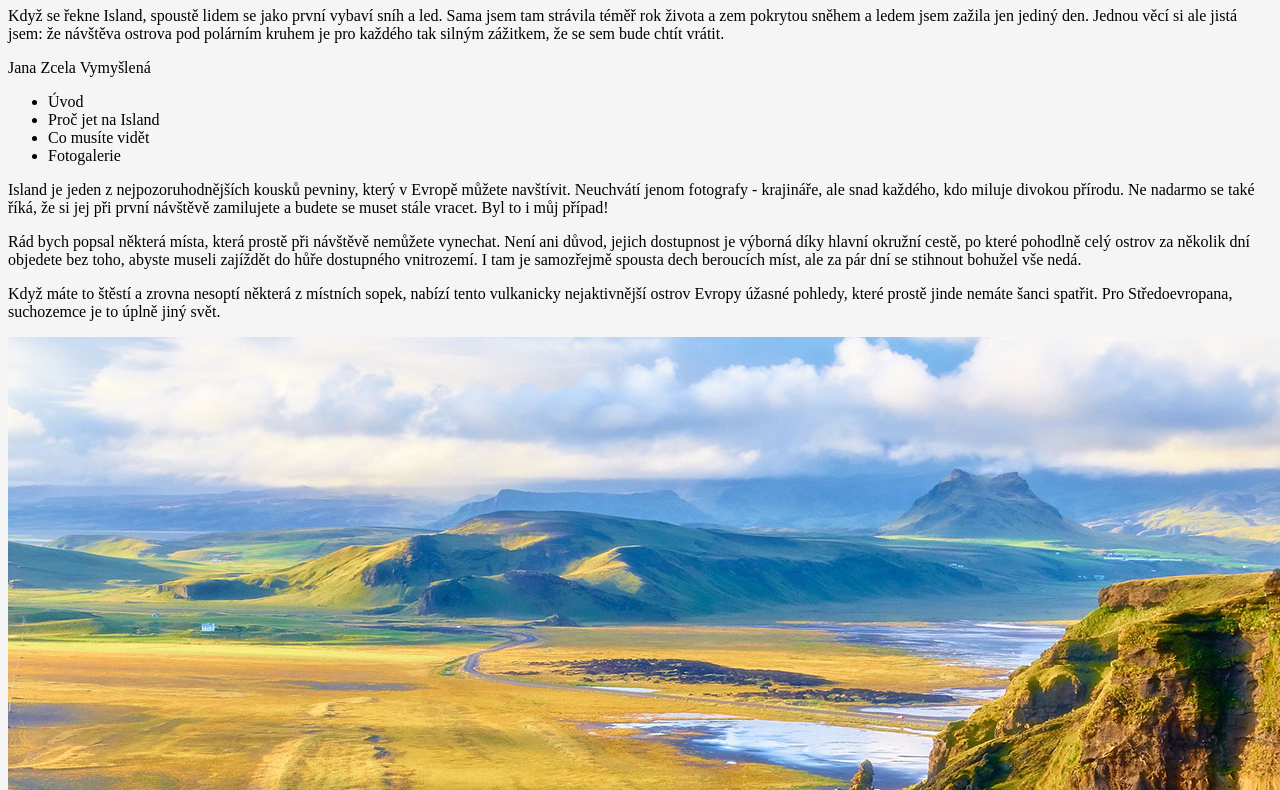
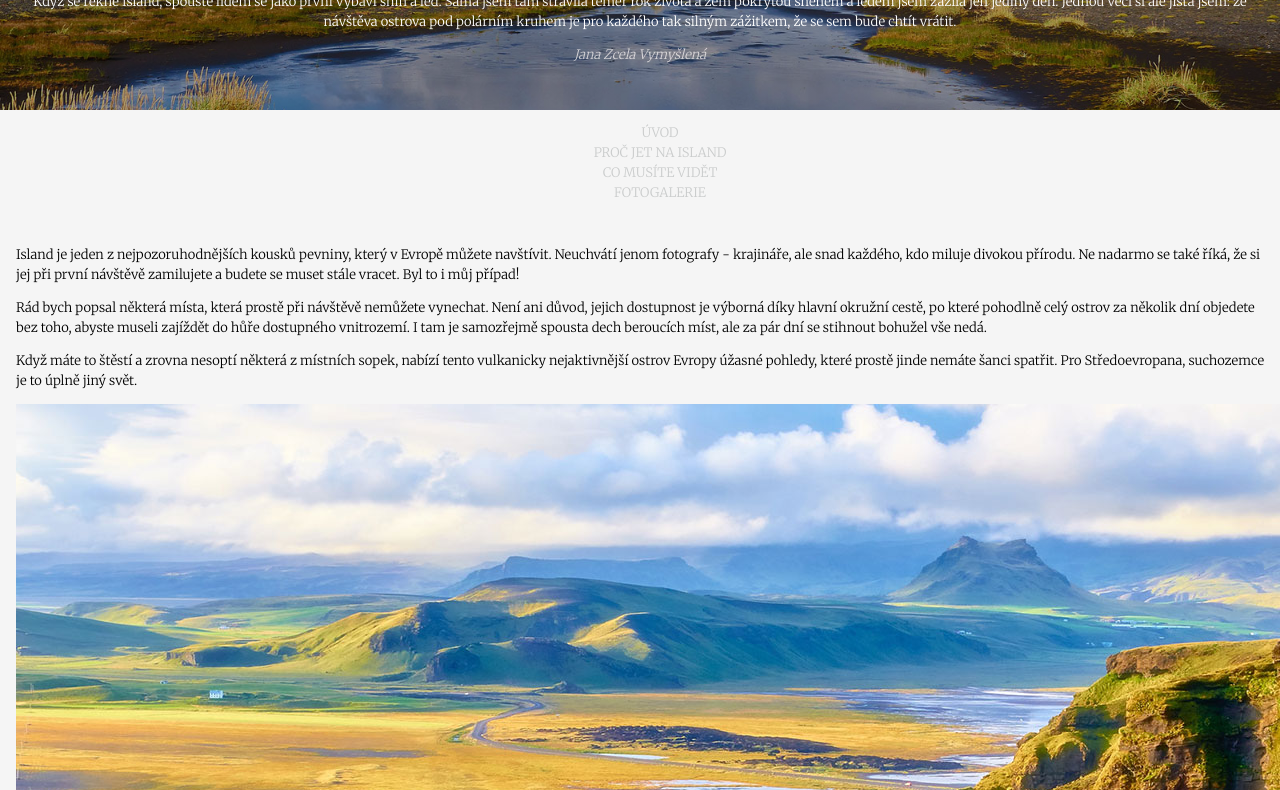
Before and after one commit to tvorimweb-2020-praha-podzim/du-06-island-verukrek, a plain HTML site: page reseni/index.html in a window 1280 px wide. Shown: the part 73-863 px from the top of the page. Drawn offline with Linux system fonts and the light colour scheme.

Commit message:
Začala jsem pracovat na CSS
+ oprava HTML

```diff
--- a/reseni/index.html
+++ b/reseni/index.html
@@ -4,24 +4,26 @@
     <meta charset="UTF-8">
     <meta name="viewport" content="width=device-width, initial-scale=1.0">
     <title>Cestování po Islandu</title>
-    <link rel="stylesheet" href="style.css"> <!--Mám to dobře připojené?-->
+    <link rel="stylesheet" href="style.css">
+    <link rel="preconnect" href="https://fonts.gstatic.com">
+    <link href="https://fonts.googleapis.com/css2?family=Merriweather:wght@300;700&family=Raleway:wght@500;700&display=swap" rel="stylesheet">
 </head>
 <body>
     <header>
         <h1>Island</h1>
         <p>Když se řekne Island, spoustě lidem se jako první vybaví sníh a led. Sama jsem tam strávila téměř rok života a zem pokrytou sněhem a ledem jsem zažila jen jediný den. Jednou věcí si ale jistá jsem: že návštěva ostrova pod polárním kruhem je pro každého tak silným zážitkem, že se sem bude chtít vrátit.</p>
-        <p>Jana Zcela Vymyšlená</p>
+        <p class="podpis">Jana Zcela Vymyšlená</p>
     </header>
     <main>
-        <nav>
+        <nav class="obsah">
            <ul>
-               <li>Úvod</li>
-                <li>Proč jet na Island</li>
-                <li>Co musíte vidět</li>
-                <li>Fotogalerie</li>
+                <li><a href="#uvodni">Úvod</a></li>
+                <li><a href="#proc">Proč jet na Island</a></li>
+                <li><a href="#co">Co musíte vidět</a></li>
+                <li><a href="#Fotogalerie">Fotogalerie</a></li>
            </ul>
-        </nav> <!--Je tabulka dobře sestavená?-->
-        <div class="cast uvodni"></div>
+        </nav>
+        <section id="uvodni">
             <p>
                 Island je jeden z nejpozoruhodnějších kousků pevniny, který v Evropě můžete navštívit. Neuchvátí jenom fotografy - krajináře, ale snad každého, kdo miluje divokou přírodu. Ne nadarmo se také říká, že si jej při první návštěvě zamilujete a budete se muset stále vracet. Byl to i můj případ!
             </p>
@@ -33,8 +35,8 @@
             </p>
             <img src="images/island1.jpg" alt="Island">
             <p>Photo &copy; <a href="https://flic.kr/p/yFnyAT">Moyan Brenn</a></p>
-        </div>
-        <div class="cast proc">
+        </section>
+        <section id="proc">
             <h2>Proč jet na Island</h2>
             <p>
                 Island je domovem největšího evropského ledovce, vodopádu s nejmohutnějším průtokem a tisíců místních koní a divokých hus, které majestátně ve dvojicích křižují nebe a dokreslují tak neopakovatelnou atmosféru tohoto pozoruhodného kousku pevniny kdesi v Atlantiku. K tomu mohutné skalní útvary, čnící z moře jako tiší strážci místních černých lávových pláží, stovky metrů vysoké útesy, které jsou domovem racků a papuchalků a především obrovské vodopády všeho druhu. Panují tu trochu jiná měřítka, a to téměř ve všem.
@@ -47,8 +49,8 @@
             </p>
             <img src="images/island2.jpg" alt="Island">
             <p>Photo &copy; <a href="https://flic.kr/p/yiAg2h">Moyan Brenn</a></p>
-        </div>
-        <div class="cast co">
+        </section>
+        <section id="co">
             <h2>Co musíte vidět</h2>
             <p>
                 Poloostrov Reykjanes - Než z letiště v Keflavíku zamíříte do hlavního města, zajeďte se podívat na tento poloostrov. Je to zajížďka jen pár kilometrů a rázem se dostanete do krajiny pro Island přímo typické. Cestu lemují lávová pole připomínající doslova měsíční krajinu. Pro Středoevropana něco neuvěřitelného. Ani kousek zeleně, kam oko dohlédne jen černá suť a rozpraskané lávové desky. Mezi tím vším až mysteriózně vypadající geotermální elektrárny. Na pobřeží pak vystupují z vody poutavé skalní útvary Reykjanesta.
@@ -71,8 +73,8 @@
             <p>
                 Dyrhólaey - Jde o nejjižnější cíp celého strova s vysokými útesy, na kterých ční jako tichý strážce velmi fotogenický maják. Zdejší útesy jsou také domovem Papuchalků (Fratercula arctica). Tito ptáci jsou opravdoví klauni a jejich nemotorný pohyb prostě musí vykouzlit úsměv na tváři každému. Mohutný lávový útes, ve kterém voda vyhloubila dvě skalní brány nebývalých rozměrů, prostě nesmíte vynechat.
             </p>
-        </div>
-        <div class="Fotogalerie">
+        </section>
+        <section id="Fotogalerie">
             <h2>Fotogalerie</h2>
             <figure>
             <img src="images/nahled1.jpg" alt="Myvatn Aurora">
@@ -91,35 +93,35 @@
             </figure>
             <figure>
             <img src="images/nahled4.jpg" alt="Stokksnes Sands">
-            <figcaption></figcaption>Stokksnes Sands<br>
+            <figcaption>Stokksnes Sands<br>
             Photo &copy; <a href="https://flic.kr/p/vzopTG">Kriss Williams</a></figcaption>
             </figure>
             <figure>
             <img src="images/nahled5.jpg" alt="Svartifoss (Black Fall)">
-            <figcaption></figcaption>Svartifoss (Black Fall)<br>
+            <figcaption>Svartifoss (Black Fall)<br>
             Photo &copy; <a href="https://flic.kr/p/v5Butv">Ron Kroetz</a></figcaption>
             </figure>
             <figure>
             <img src="images/nahled6.jpg" alt="Landmannalaugar">
-            <figcaption></figcaption>Landmannalaugar<br>
+            <figcaption>Landmannalaugar<br>
             Photo &copy; <a href="https://flic.kr/p/2SWHDd">Michel Osmont</a></figcaption>
             </figure>
             <figure>
             <img src="images/nahled7.jpg" alt="Iceland">
-            <figcaption></figcaption>Iceland<br>
+            <figcaption>Iceland<br>
             Photo &copy; <a href="https://flic.kr/p/aaqZLk">Eric Montford</a></figcaption>
             </figure>
             <figure>
             <img src="images/nahled8.jpg" alt="Bruarfoss waterfalls">
-            <figcaption></figcaption>Bruarfoss waterfalls<br>
+            <figcaption>Bruarfoss waterfalls<br>
             Photo &copy; <a href="https://flic.kr/p/nuUQM7">Moyan Brenn</a></figcaption>
             </figure>
             <figure>
             <img src="images/nahled9.jpg" alt="Jokulsarlon glacier lagoon">
-            <figcaption></figcaption>Jokulsarlon glacier lagoon<br>
+            <figcaption>Jokulsarlon glacier lagoon<br>
             Photo &copy; <a href="https://flic.kr/p/getEgS">Moyan Brenn</a></figcaption>
             </figure>
-        </div>
+        </section>
     </main>
     <footer>
         <p>
--- a/reseni/style.css
+++ b/reseni/style.css
@@ -1,4 +1,47 @@
 *, ::after, ::before { box-sizing: border-box; }
-body {
+body{
     background-color: #f5f5f5;
+    font-family: 'Merriweather', serif;
+    font-weight: 300;
+    font-size: 13px;
+    margin: 0 auto;
+    line-height: 20px;
 }
+h1{
+    font-family: 'Raleway', sans-serif;
+    font-weight: 700;
+    margin: 0;
+}
+h2{
+    font-family: 'Raleway', sans-serif;
+    font-weight: 500;
+}
+header{
+    background-image: linear-gradient(to bottom, rgba(0, 0, 0, 0.3), rgba(0, 0, 0, 0.3)),
+    url('images/island-hlavicka.jpg');
+    background-position: center;
+    background-size: cover;
+    color: white;
+    padding: 2rem;
+    text-align: center;
+}
+.podpis{
+    color: rgba(240, 236, 236, 0.8);
+    font-style: italic;
+}
+.obsah li{
+    display: block;
+    text-align: center;
+    list-style-type: none;
+    text-transform: uppercase;
+    color: rgb(202, 204, 204);
+}
+.obsah a{
+     text-decoration: none;
+}
+.obsah a:link{
+    color:rgb(202, 204, 204);
+}
+#uvodni{
+    padding: 1rem;
+}
```
